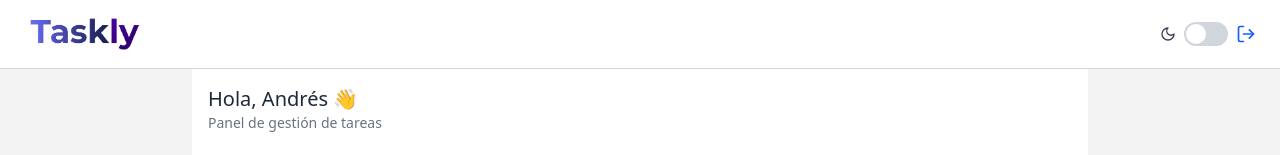
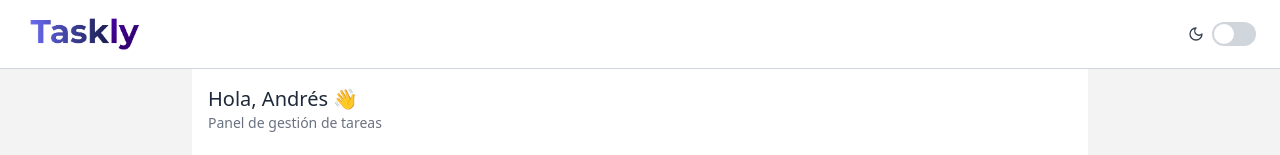
Before and after one commit to AnDevArteaga/task-manager-test, a React (Vite) app: page / in a window 1280 px wide. Shown: the top 155 px of the page. Built offline with nearby package versions, Linux system fonts and the light colour scheme; no server answers; the database is empty.

Commit message:
Remove logOut ico

```diff
--- a/src/components/common/header.tsx
+++ b/src/components/common/header.tsx
@@ -1,17 +1,11 @@
 //Possible brand footer
 import { useNavigate } from "react-router-dom";
-import { LogOut } from "lucide-react";
 import logo from "../../assets/img/TASKLYletter.png";
 import logoWhite from "../../assets/img/TASKLYletterWhite.png";
 import DarkModeToggle from "./toggle-dark-mode";
 
 export function Header() {
     const navigate = useNavigate();
-
-    const handleLogout = () => {
-        localStorage.removeItem("token");
-        navigate("/");
-    };
     return (
         <header className="flex items-center justify-between bg-white dark:bg-gray-900 text-blue-600 px-6 py-4 shadow-md border-b border-gray-300 dark:border-gray-900">
             <div
@@ -34,12 +28,6 @@ export function Header() {
                 {/* Toggle dark mode */}
 
                 <DarkModeToggle />
-
-                <LogOut
-                    size={20}
-                    onClick={handleLogout}
-                    className="text-blue-600 hover:text-blue-800 transition-colors flex-shrink-0 cursor-pointer"
-                />
             </div>
         </header>
     );
```
